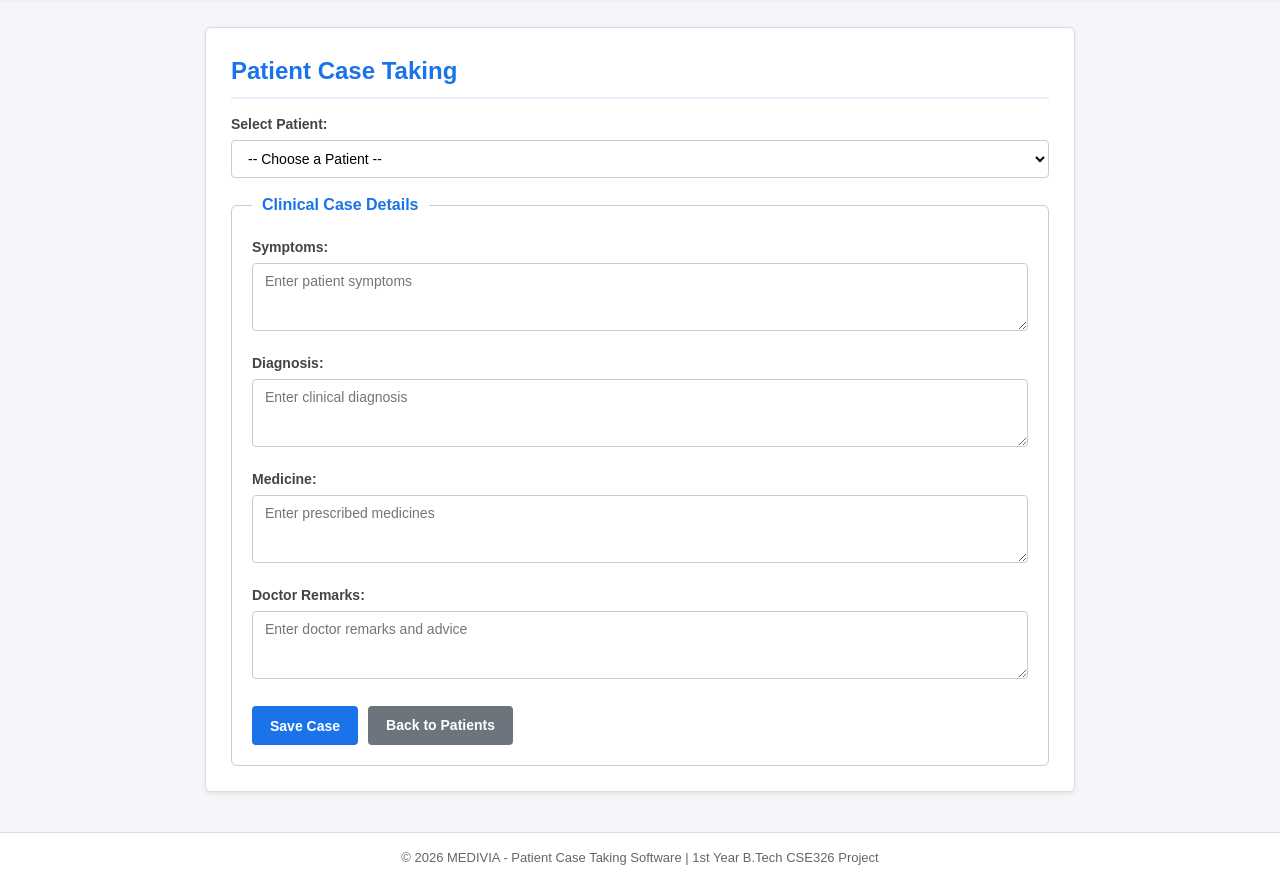
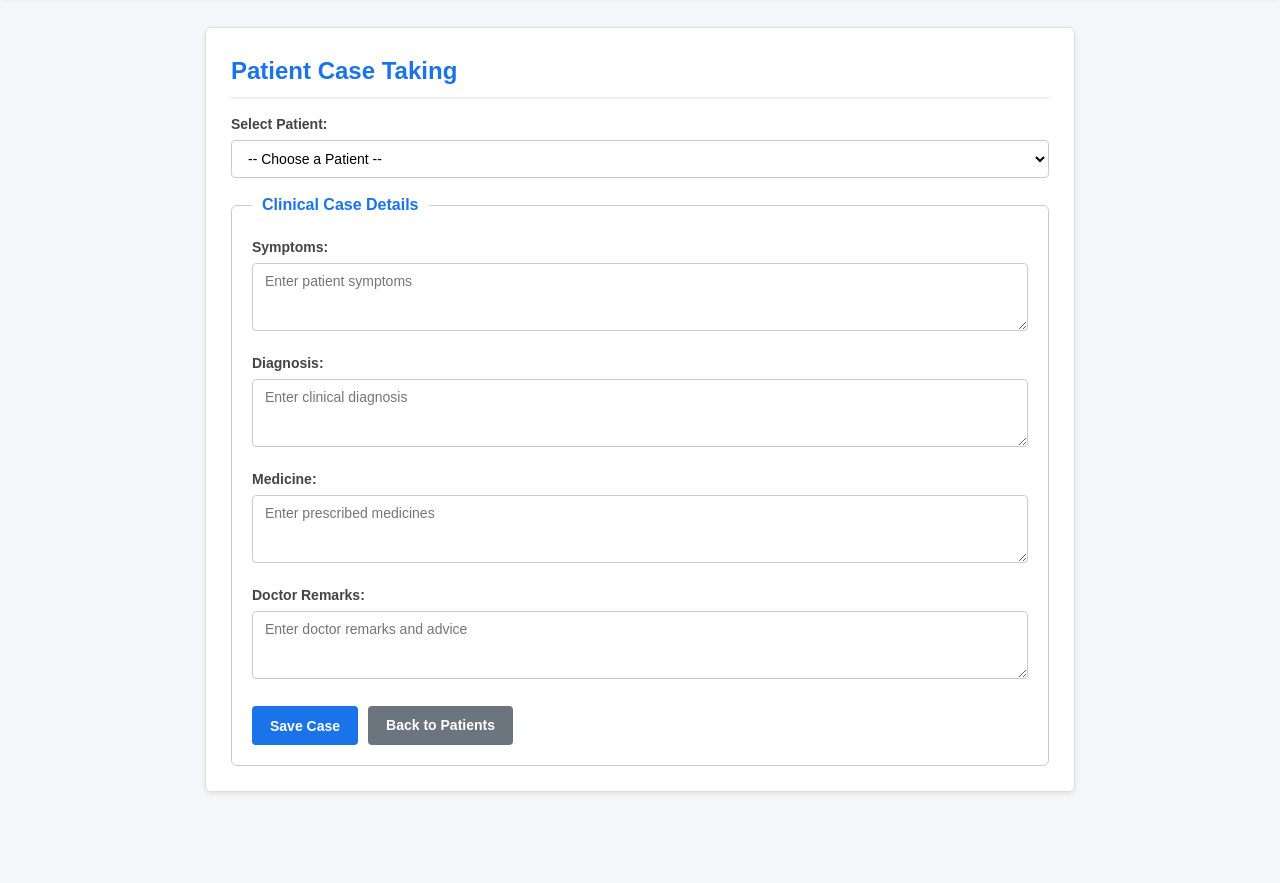
Before and after one commit to parthnarayandubey-svg/medivia-patient-case-management, a plain HTML site: page case.html in a window 1280 px wide. Shown: the part 64-947 px from the top of the page. After the commit the page ends 886 px from the top, so only its background shows below. Drawn offline with Linux system fonts and the light colour scheme.

Commit message:
Remove footer and update README

```diff
--- a/case.html
+++ b/case.html
@@ -82,10 +82,7 @@
 
     </main>
 
-    <!-- Footer -->
-    <footer>
-        <p>&copy; 2026 MEDIVIA - Patient Case Taking Software | 1st Year B.Tech CSE326 Project</p>
-    </footer>
+
 
     <!-- JavaScript File -->
     <script src="js/case.js"></script>
```
Also changed, not shown: index.html (+1 -4 lines), patients.html (+1 -4 lines), 1 other file.
